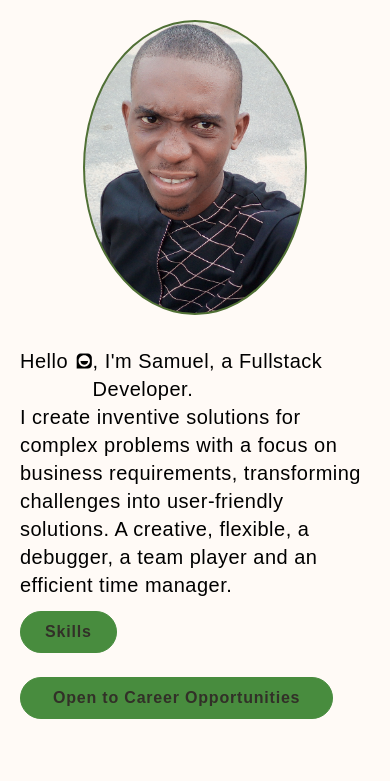
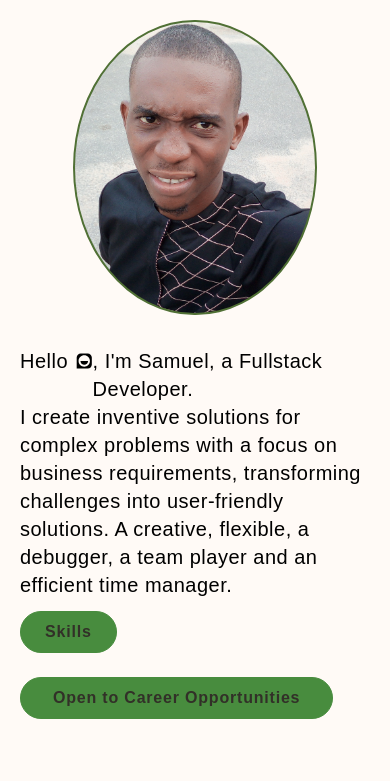
Before and after one commit to Samuel202093/portfolio, a React (Vite) app: page / in a window 390 px wide. Shown: the top 781 px of the page. Built offline with nearby package versions, Linux system fonts and the light colour scheme.

Commit message:
styled the modal component

```diff
--- a/src/components/HeroSection.jsx
+++ b/src/components/HeroSection.jsx
@@ -6,7 +6,7 @@ const HeroSection = ({handleShow}) => {
   return (
     <section className='lg:flex md:justify-between lg:w-[70%] min-h-[6vh] border-[1px]y border-blacky mx-auto p-2 lg:mt-10 md:mt-4' id='home'>
 
-        <motion.div className='imageWrapper w-[60%] lg:w-[70%] h-[35vh] md:h-[50vh] lg:h-[35vh] border-2 border-[rgb(80,112,53)] rounded-[50%] mt-3 mx-auto lg:mx-0' initial={{opacity: 0, scale: 0}} animate={{opacity:1, scale: 1}} transition={{ type: "tween", ease:"backOut", stiffness:100, delay: 0.5, duration: 1.5}}>
+        <motion.div className='imageWrapper w-[65%] lg:w-[70%] h-[35vh] md:h-[50vh] lg:h-[35vh] border-2 border-[rgb(80,112,53)] rounded-[50%] mt-3 mx-auto lg:mx-0' initial={{opacity: 0, scale: 0}} animate={{opacity:1, scale: 1}} transition={{ type: "tween", ease:"backOut", stiffness:100, delay: 0.5, duration: 1.5}}>
         </motion.div>
 
         <motion.div className='flex flex-col gap-3 lg:px-6 px-3 mt-8' initial={{opacity:0, x:100}} animate={{opacity:1, x:0}} transition={{type:"keyframes", duration: 1, delay: 0.85}}>
--- a/src/components/Modal.jsx
+++ b/src/components/Modal.jsx
@@ -29,7 +29,7 @@ const Modal = ({setShowModal, showModal}) => {
   return (
     <motion.div className='fixed border-2y border-red-600y bg-red-600y bg-[rgba(0,0,0,0.5)] z-[100] top-0 w-[100%] min-h-[150vh]' variants={fadeInAnimationVariants} initial="initial" viewport={{once:true}} whileInView="animate">
 
-        <div className='modalWrapper flex flex-col gap-8 md:w-[50%] lg:w-[35%] h-[100vh] bg-[rgb(255,250,246)] border-[1px] p-6 overflow-y-scroll'>
+        <div className='modalWrapper flex flex-col gap-8 md:w-[50%] lg:w-[35%] h-[100vh] bg-[rgb(255,250,246)] border-[1px] pl-6 pr-6 pt-6 pb-8 overflow-y-scroll'>
             <div className='flex flex-col gap-1'>
                 <h2 className='text-base font-semibold text-[rgb(50,48,40)]'>Technical Skills</h2>
                 <div className='w-fit min-h-[30vh] border-2y border-green-800y flex flex-wrap gap-6'>
--- a/src/index.css
+++ b/src/index.css
@@ -81,9 +81,19 @@ body{
   width: 6px;
 }
 
+.modalWrapper{
+  scrollbar-width: 6px;
+}
+
+/* mozilla firefox browser */
 .modalWrapper::-webkit-scrollbar-thumb{
   background-color: rgba(0,0,0,0.3);
   border-radius: 6px;
+}
+
+/* microsoft edge(chromium browser) */
+.modalWrapper::-ms-scrollbar{
+  width: 6px;
 }
 
 .modalWrapper::-webkit-scrollbar-track {
```
